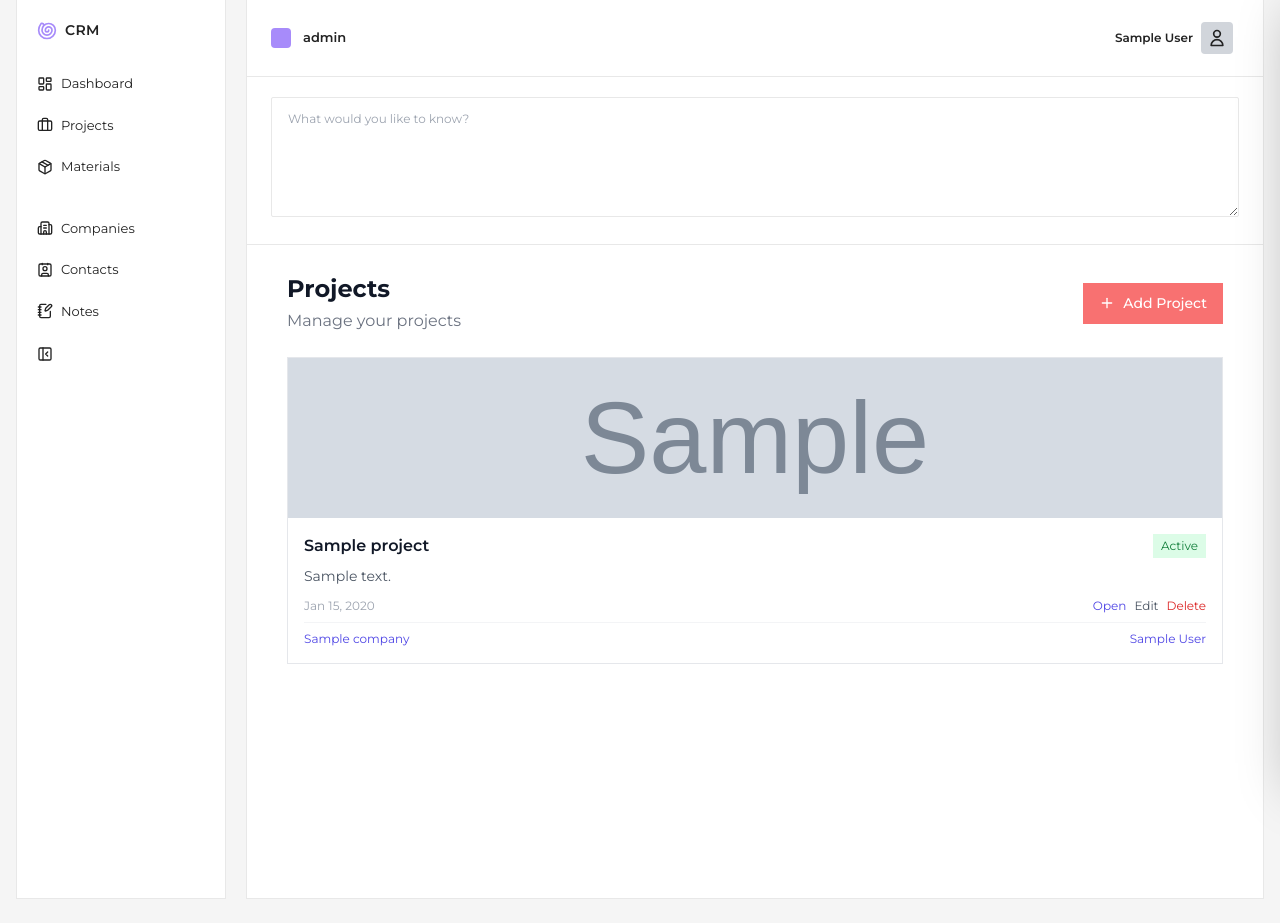
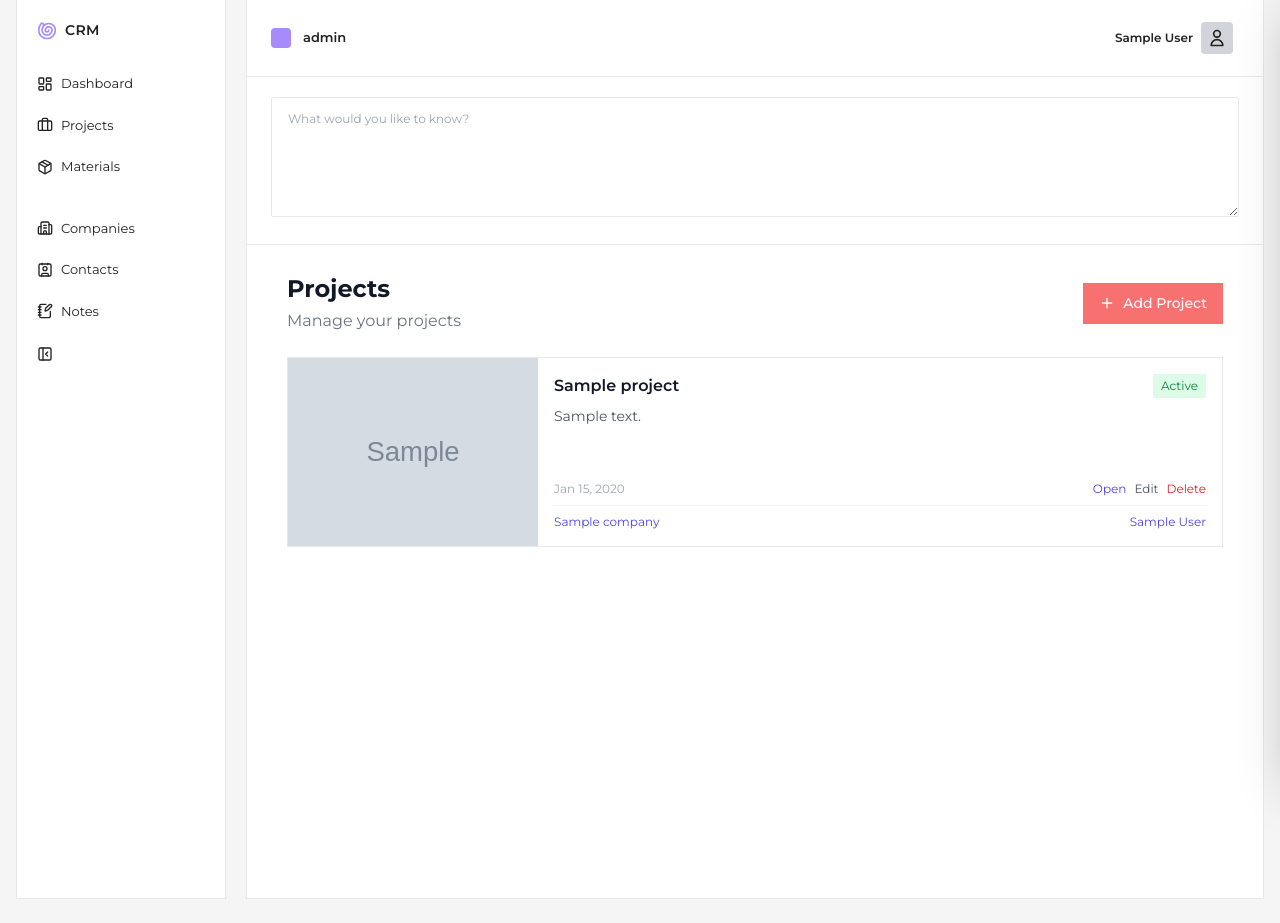
Before and after one commit to OlegUshakov-pl/CRM, a Django app: page /projects/ in a window 1280 px wide. Shown: the part 25-948 px from the top of the page. Run offline with Django 5.2, Linux system fonts and the light colour scheme; a user stored in the database is signed in; tables that the repository leaves empty hold one stand-in row (values such as "Sample post"); grey boxes marked "Sample" are stand-in pictures; some libraries are stand-ins or nearby versions.

Commit message:
projects

```diff
--- a/projects/templates/projects/project_list.html
+++ b/projects/templates/projects/project_list.html
@@ -16,18 +16,18 @@
 
     <div id="project-list" class="space-y-4">
         {% for project in projects %}
-            <div class="bg-white dark:bg-gray-800 border border-gray-200 dark:border-gray-700 hover:shadow-md transition-shadow">
+            <div class="bg-white dark:bg-gray-800 border border-gray-200 dark:border-gray-700 hover:shadow-md transition-shadow flex">
                 {% if project.image %}
-                    <img src="{{ project.image.url }}" alt="{{ project.name }}" class="w-full h-40 object-cover">
+                    <img src="{{ project.image.url }}" alt="{{ project.name }}" class="w-[250px] flex-shrink-0 object-cover">
                 {% else %}
-                    <div class="w-full h-40 bg-gradient-to-br from-indigo-500 to-purple-600 flex items-center justify-center">
+                    <div class="w-[250px] flex-shrink-0 bg-gradient-to-br from-indigo-500 to-purple-600 flex items-center justify-center">
                         <i data-lucide="folder-kanban" class="w-12 h-12 text-white/60"></i>
                     </div>
                 {% endif %}
-                <div class="p-4">
+                <div class="p-4 flex-1 flex flex-col">
                     <div class="flex items-start justify-between mb-2">
                         <a href="{% url 'projects:detail' project.slug %}" class="font-semibold text-gray-900 dark:text-white hover:text-indigo-600 dark:hover:text-indigo-400 transition-colors">{{ project.name }}</a>
-                        <span class="text-xs px-2 py-1
+                        <span class="text-xs px-2 py-1 flex-shrink-0 ml-2
                             {% if project.status == 'active' %}bg-green-100 dark:bg-green-900/30 text-green-700 dark:text-green-300
                             {% elif project.status == 'planning' %}bg-blue-100 dark:bg-blue-900/30 text-blue-700 dark:text-blue-300
                             {% elif project.status == 'on_hold' %}bg-amber-100 dark:bg-amber-900/30 text-amber-700 dark:text-amber-300
@@ -39,6 +39,7 @@
                     {% if project.description %}
                         <p class="text-sm text-gray-600 dark:text-gray-400 line-clamp-2 mb-3">{{ project.description }}</p>
                     {% endif %}
+                    <div class="mt-auto">
                         <div class="flex items-center justify-between text-xs text-gray-400 mb-2">
                             <span>{{ project.created_at|date:'M d, Y' }}</span>
                             <div class="flex gap-2">
@@ -62,6 +63,7 @@
                                     <span class="text-gray-400">No contacts</span>
                                 {% endfor %}
                             </span>
+                        </div>
                     </div>
                 </div>
             </div>
```
Lines whose indentation alone changed are shown as unchanged.
